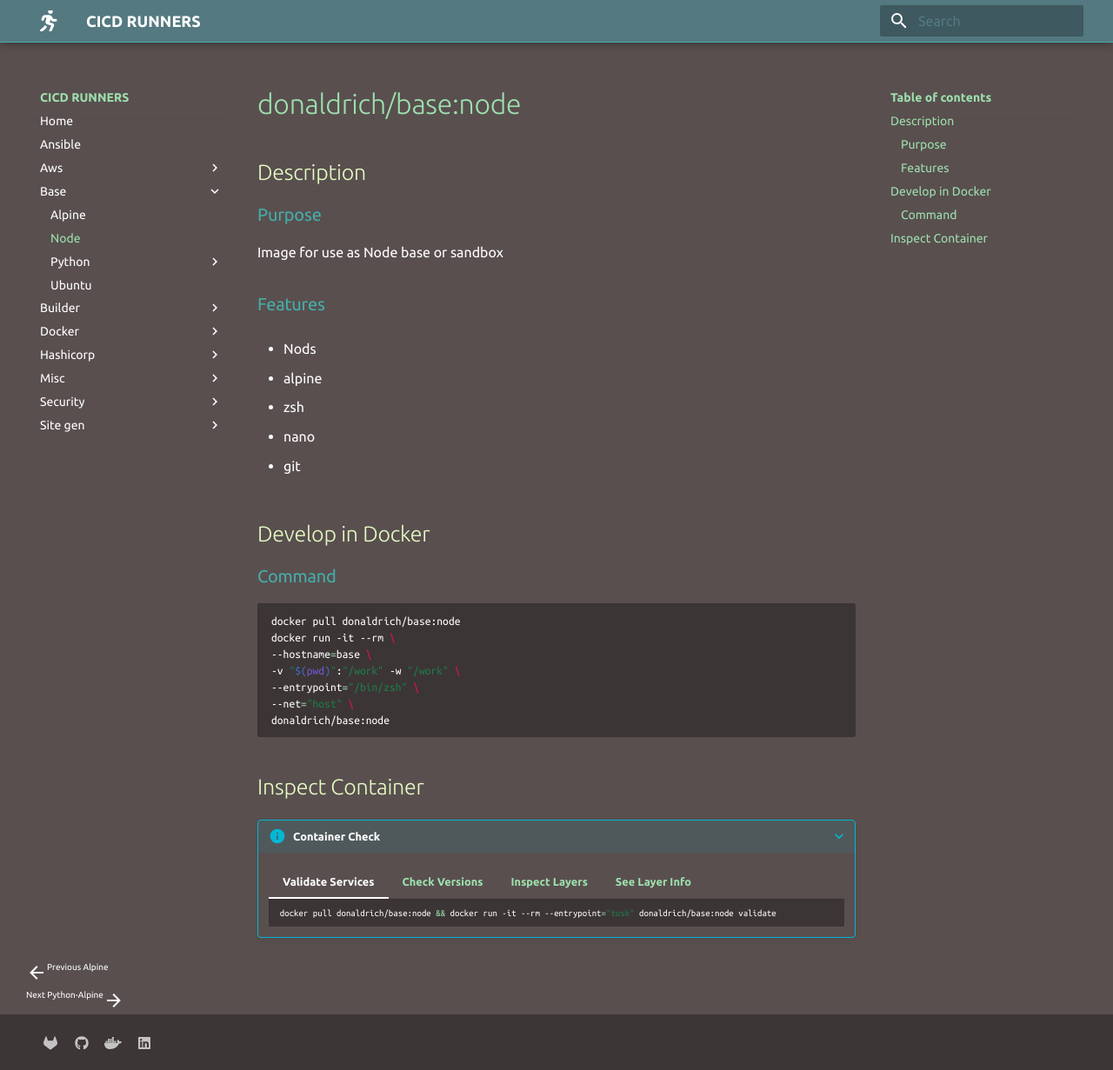
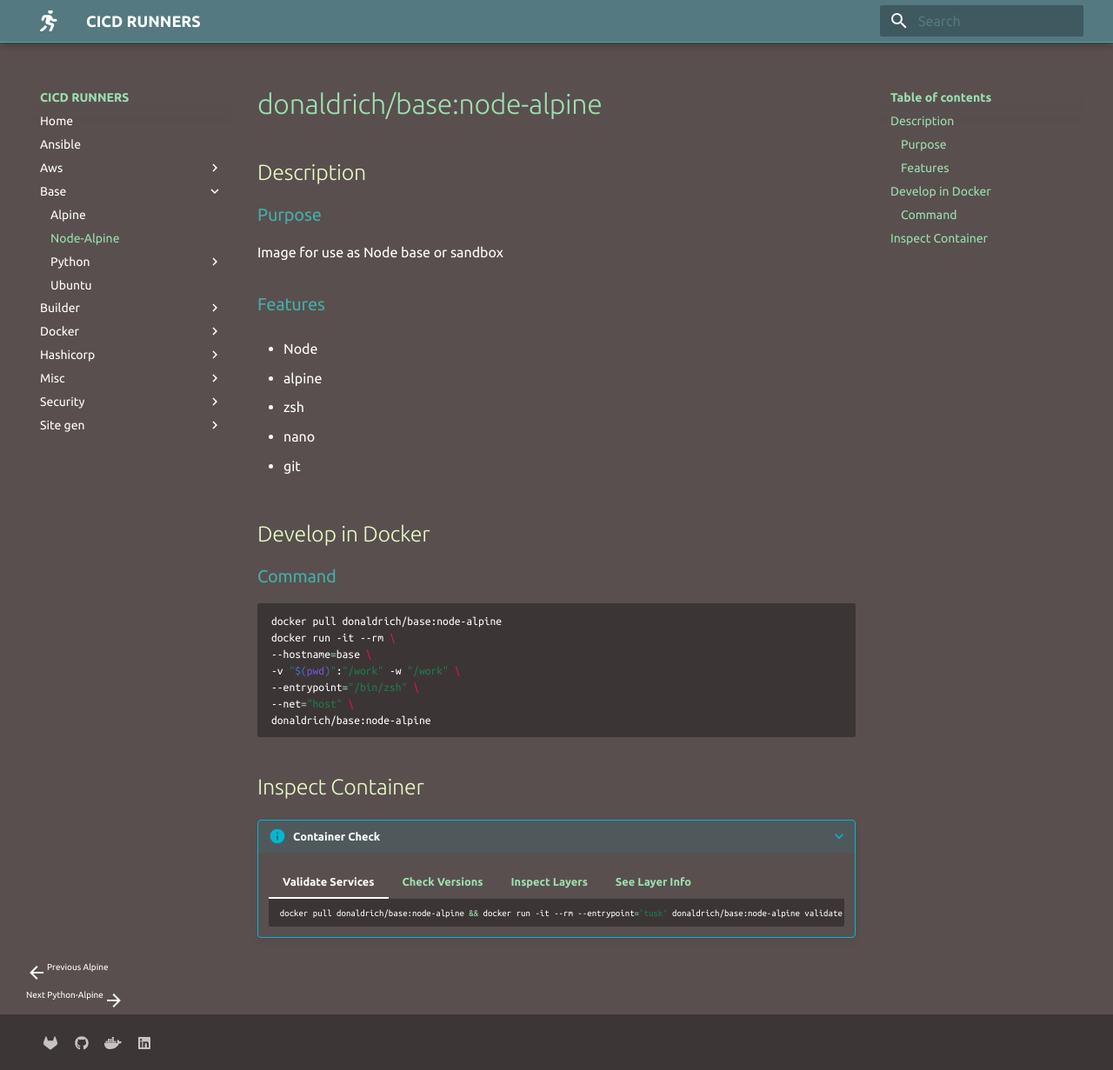
Before and after one commit to donaldrich80/cicdevs, an MkDocs documentation site: the page built from docs/base/node/README.md, in a window 1280 px wide and 1231 px high. Shown: the whole window at 87% size. Built offline with MkDocs 1.6.1 and Material for MkDocs 9.7.7, drawn with Linux system fonts in a browser that asks for light colours.

Commit message:
repo template regenerate

````diff
--- a/docs/base/node/README.md
+++ b/docs/base/node/README.md
@@ -1,10 +1,10 @@
 ---
-title: Node
+title: Node-Alpine
 path: tree/master
 source: base/node/Dockerfile
 ---
 
-# donaldrich/base:node
+# donaldrich/base:node-alpine
 
 ## Description
 
@@ -14,7 +14,7 @@ Image for use as Node base or sandbox
 
 ### Features
 
-* Nods
+* Node
 
 * alpine
 
@@ -29,13 +29,13 @@ Image for use as Node base or sandbox
 ### Command
 
 ```sh
-docker pull donaldrich/base:node
+docker pull donaldrich/base:node-alpine
 docker run -it --rm \
 --hostname=base \
 -v "$(pwd)":"/work" -w "/work" \
 --entrypoint="/bin/zsh" \
 --net="host" \
-donaldrich/base:node
+donaldrich/base:node-alpine
 ```
 
 ## Inspect Container
@@ -44,20 +44,20 @@ donaldrich/base:node
 
     === "Validate Services"
         ```sh
-        docker pull donaldrich/base:node && docker run -it --rm --entrypoint="tusk" donaldrich/base:node validate
+        docker pull donaldrich/base:node-alpine && docker run -it --rm --entrypoint="tusk" donaldrich/base:node-alpine validate
         ```
 
     === "Check Versions"
         ```sh
-        docker pull donaldrich/base:node && docker run -it --rm --entrypoint="tusk" donaldrich/base:node version
+        docker pull donaldrich/base:node-alpine && docker run -it --rm --entrypoint="tusk" donaldrich/base:node-alpine version
         ```
 
     === "Inspect Layers"
         ```sh
-        docker pull donaldrich/base:node && dive donaldrich/base:node
+        docker pull donaldrich/base:node-alpine && dive donaldrich/base:node-alpine
         ```
     === "See Layer Info"
 
         ```sh
-        docker pull donaldrich/base:node && docker history donaldrich/base:node
+        docker pull donaldrich/base:node-alpine && docker history donaldrich/base:node-alpine
         ```
````
Also changed, not shown: 4 other files.
